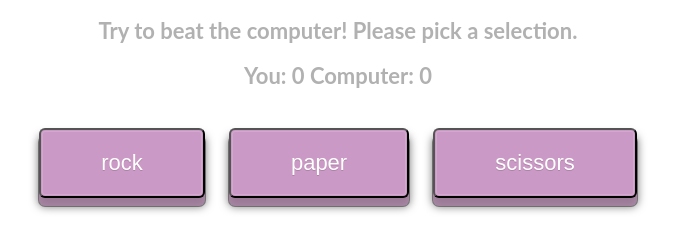
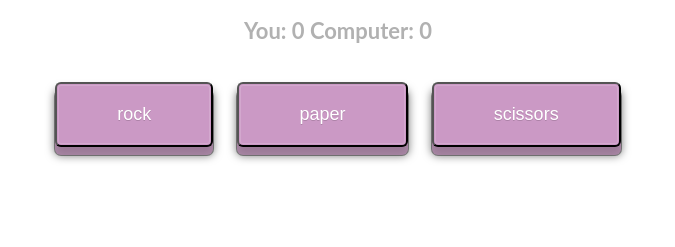
Before and after one commit to 0xFloyd/rock_paper_scissor, a plain HTML site: page index.html in a window 1280 px wide. Shown: the part 97-344 px from the top of the page, without its empty margins (302-977 px from the left). Drawn offline with Linux system fonts and the light colour scheme.

```diff
--- a/index.html
+++ b/index.html
@@ -8,7 +8,7 @@
     <body>
         <div class="center">
             <h1>Welcome to Rock, Paper, Scissors!</h1>
-            <h2>Try to beat the computer! Please pick a selection.</h2>
+
             <h2 id="score"></h3>
             <div>
                 <input type="button" value="rock" class="buttons" id="rock">
--- a/stylesheet.css
+++ b/stylesheet.css
@@ -42,7 +42,7 @@ p {
     -webkit-appearance: none;
     position: relative;
 	display: inline-block;
-	font-size: 22px;
+	font-size: 18px;
 	padding: 20px 60px 20px 60px;
 	color: white;
 	margin: 20px 10px 20px 10px;
```
